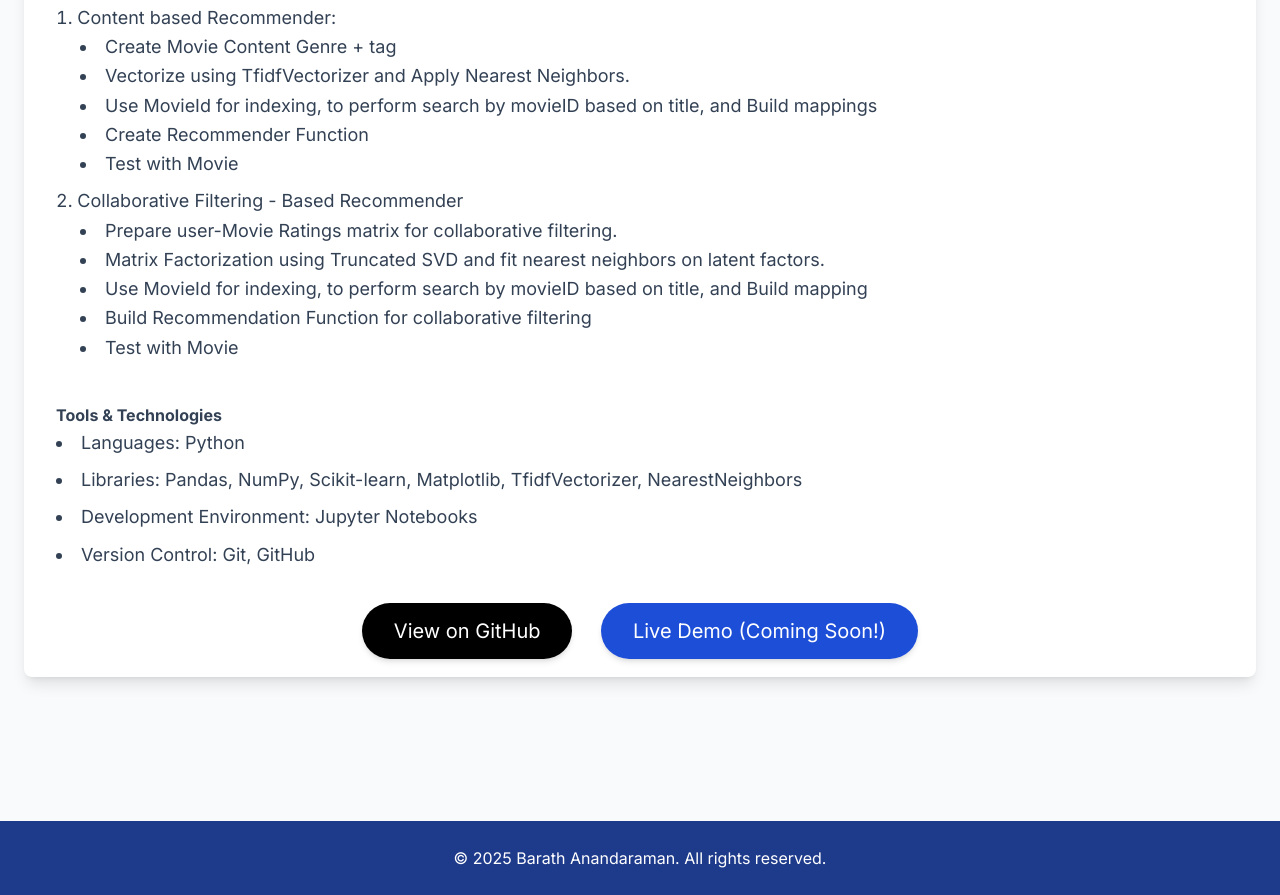
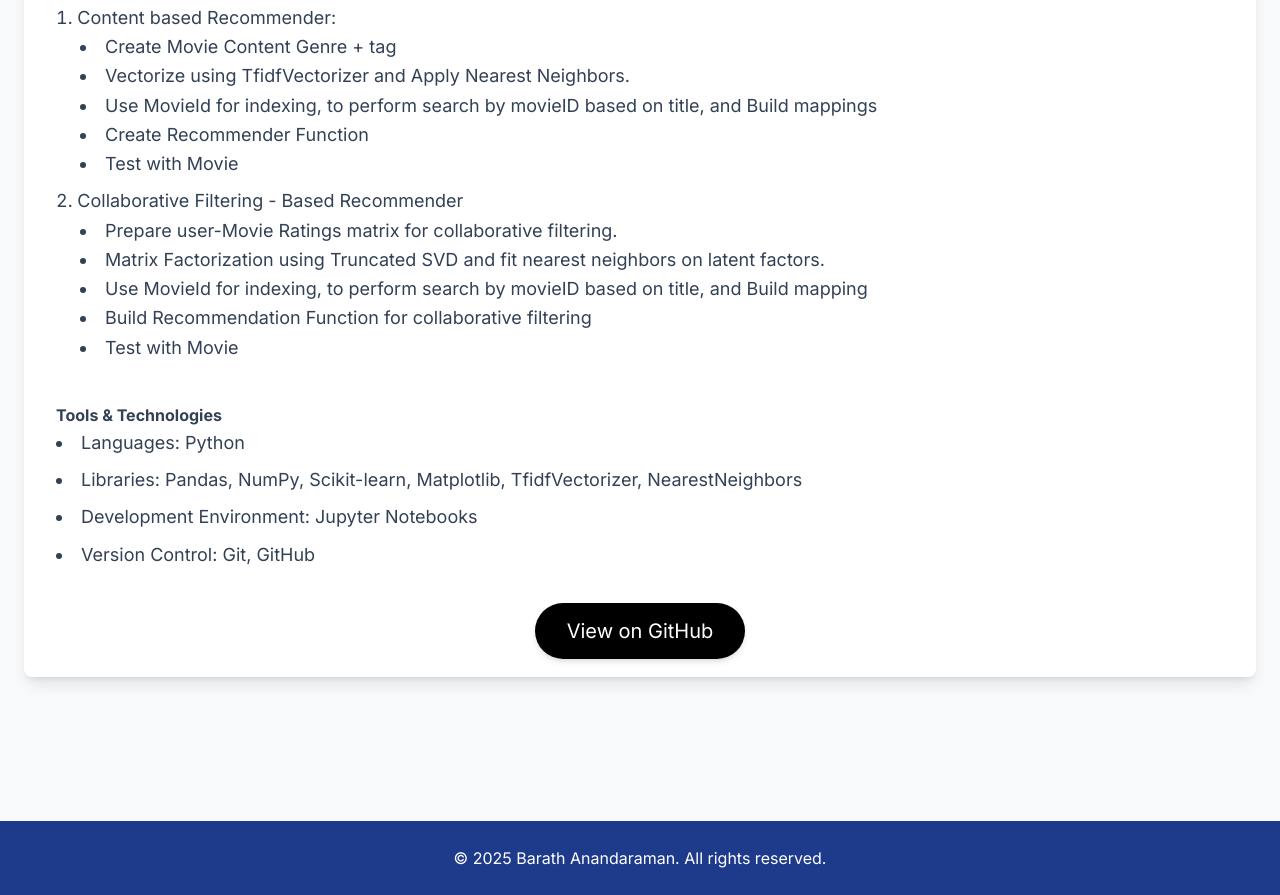
Before and after one commit to barath-anandaraman/banandaraman.github.io, a plain HTML site: page movie-recommender.html in a window 1280 px wide. Shown: the part 1948-2843 px from the top of the page. Drawn offline with nearby package versions, Linux system fonts and the light colour scheme.

Commit message:
Update movie-recommender.html

```diff
--- a/movie-recommender.html
+++ b/movie-recommender.html
@@ -108,7 +108,8 @@
             <!-- Link to GitHub Repository & Live Demo -->
             <div class="text-center mt-12 space-y-4 md:space-y-0 md:space-x-6">
                 <a href="https://github.com/barath-anandaraman/recommender" target="_blank" class="bg-black text-white px-8 py-4 rounded-full text-xl font-medium hover:bg-gray-800 transition-colors duration-300 shadow-md">View on GitHub</a>
-                <a href="#" target="_blank" class="bg-blue-700 text-white px-8 py-4 rounded-full text-xl font-medium hover:bg-blue-800 transition-colors duration-300 shadow-md">Live Demo (Coming Soon!)</a>
+                <!--<a href="#" target="_blank" class="bg-blue-700 text-white px-8 py-4 rounded-full text-xl font-medium hover:bg-blue-800 transition-colors duration-300 shadow-md">Live Demo (Coming Soon!)</a>
+                -->
             </div>
         </section>
     </main>
```
